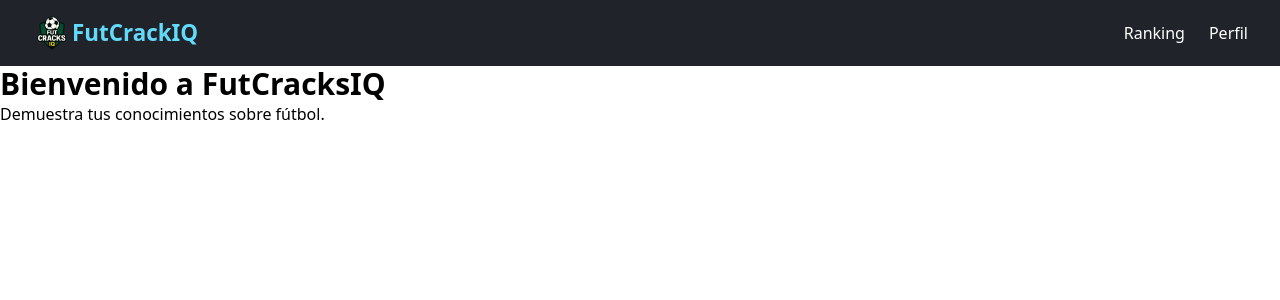
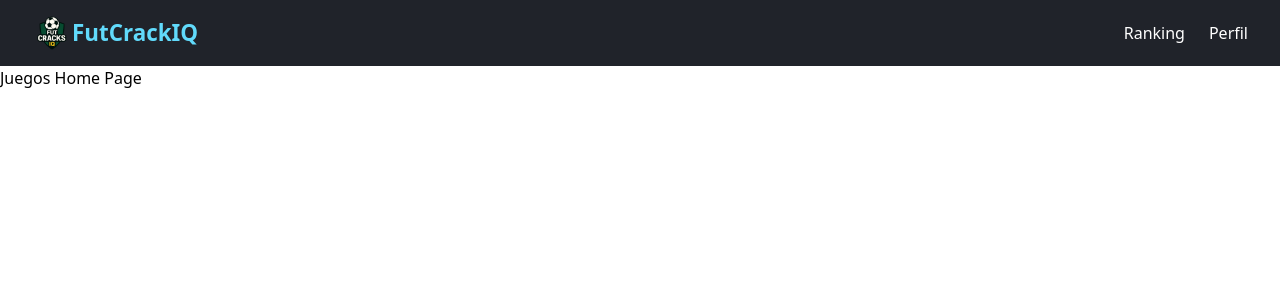
Before and after one commit to RenzoQuispe/FutCrackIQ, an Angular app in the folder frontend/: page /juegos in a window 1280 px wide. Before the commit this address led to /. Shown: the top 300 px of the page. Built offline with nearby package versions, Linux system fonts and the light colour scheme.

Commit message:
agregar configuracion de inicial de juegos

```diff
--- a/frontend/src/app/app.config.ts
+++ b/frontend/src/app/app.config.ts
@@ -4,10 +4,13 @@
 import { routes } from './app.routes';
 import { provideClientHydration, withEventReplay } from '@angular/platform-browser';
 
+import { provideHttpClient } from '@angular/common/http';
+
 export const appConfig: ApplicationConfig = {
   providers: [
     provideBrowserGlobalErrorListeners(),
     provideZoneChangeDetection({ eventCoalescing: true }),
-    provideRouter(routes), provideClientHydration(withEventReplay())
+    provideRouter(routes), provideClientHydration(withEventReplay()),
+    provideHttpClient()
   ]
 };
--- a/frontend/src/app/app.routes.ts
+++ b/frontend/src/app/app.routes.ts
@@ -7,6 +7,12 @@
         loadChildren: () =>
             import('./features/home/home-routing.module').then(m => m.HomeRoutingModule)
     },
+    {
+        path: 'juegos',
+        loadChildren: () =>
+            import('./features/juegos/juegos-routing.module').then(m => m.JuegosRoutingModule)
+    },
+
     { path: '**', redirectTo: '' }
 ];
 
--- /dev/null
+++ b/frontend/src/app/features/juegos/pages/HomePageJuegos/home-juegos.component.html
@@ -0,0 +1 @@
+<p>Juegos Home Page</p>
```
Also changed, not shown: frontend/src/app/features/juegos/juegos-routing.module.ts (added, +15 -0 lines), frontend/src/app/features/juegos/pages/HomePageJuegos/home-juegos.component.ts (added, +10 -0 lines).
